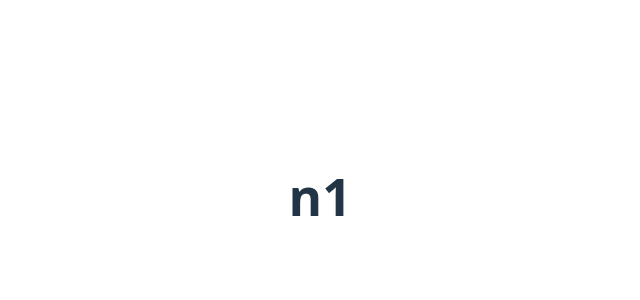
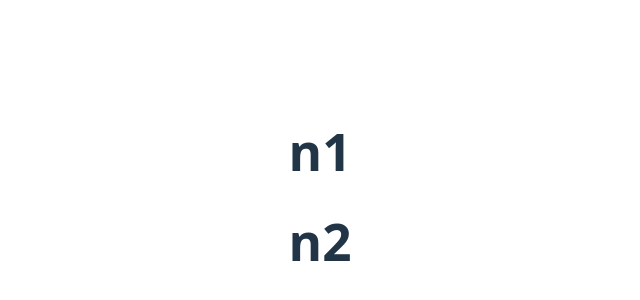
Before and after one commit to Hardik-Boricha/gitdemo, a React (Vite) app: page / in a window 1280 px wide. Shown: the part 204-504 px from the top of the page, without its empty margins (320-960 px from the left). Built offline with nearby package versions, Linux system fonts and the light colour scheme.

Commit message:
n2 branch

```diff
--- a/src/App.jsx
+++ b/src/App.jsx
@@ -2,7 +2,10 @@ import "./App.css";
 
 function App() {
   return (
-   <h1>n1</h1>
+    <>
+      <h1>n1</h1>
+      <h1>n2</h1>
+    </>
   );
 }
 
```
